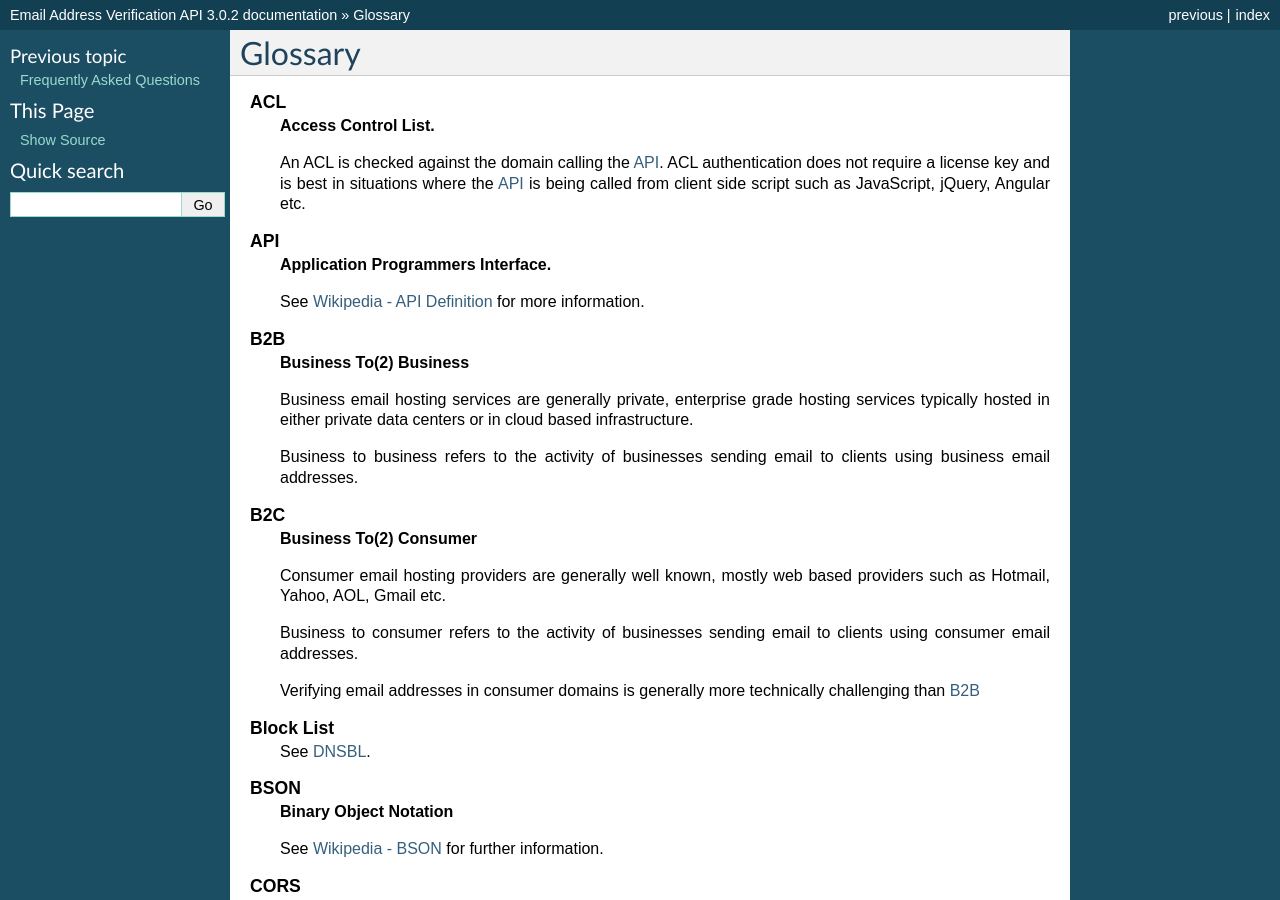
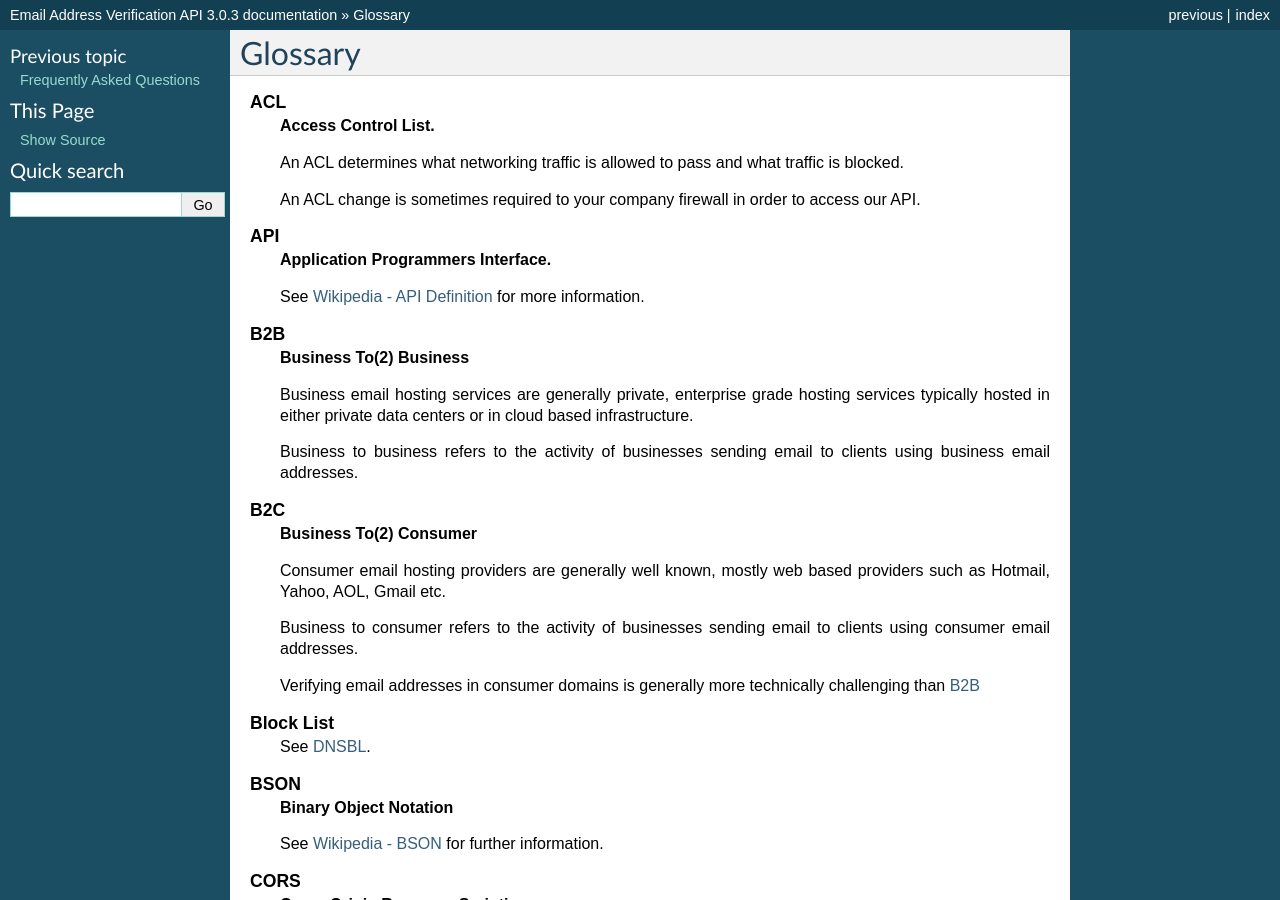
Before and after one commit to emh-Jo-Shinner/email-verify-api-docs, a Sphinx documentation site: the page built from docs/glossary.rst, in a window 1280 px wide and 900 px high. Built offline with Sphinx 7.4.7, drawn with Linux system fonts in a browser that asks for light colours; some of the changed text lies outside the part shown.

Commit message:
Added firewall rules

```diff
--- a/docs/conf.py
+++ b/docs/conf.py
@@ -54,7 +54,7 @@ copyright = '2017, Email Hippo Ltd.'
 # The short X.Y version.
 version = '3.0'
 # The full version, including alpha/beta/rc tags.
-release = '3.0.2'
+release = '3.0.3'
 
 # The language for content autogenerated by Sphinx. Refer to documentation
 # for a list of supported languages.
--- a/docs/glossary.rst
+++ b/docs/glossary.rst
@@ -9,12 +9,9 @@ Glossary
 	ACL
 		**Access Control List.**
 
-		An ACL is checked against
-		the domain calling the :term:`API`. ACL authentication
-		does not require a license key and is best in
-		situations where the :term:`API` is being called
-		from client side script such as JavaScript,
-		jQuery, Angular etc.
+		An ACL determines what networking traffic is allowed to pass and what traffic is blocked.
+
+		An ACL change is sometimes required to your company firewall in order to access our API.
 
 	API
 		**Application Programmers Interface.**
```
Also changed, not shown: docs/integration-guide.rst (+9 -1 lines).
